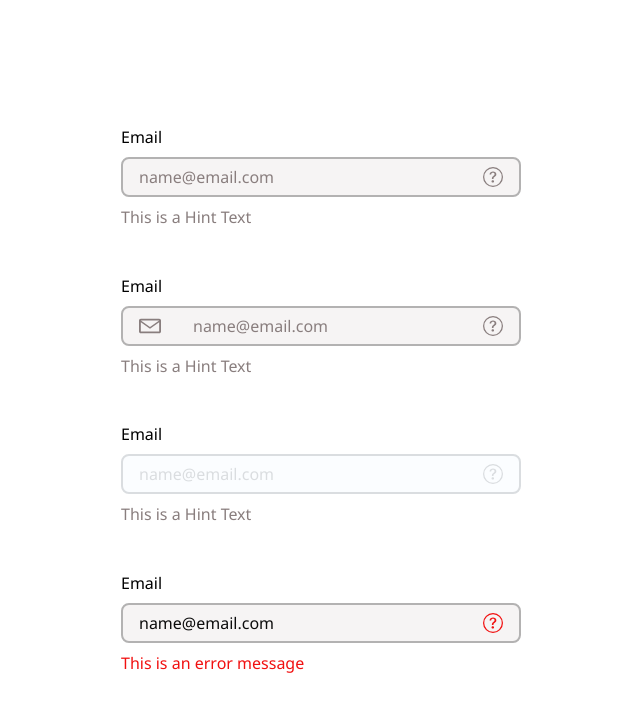
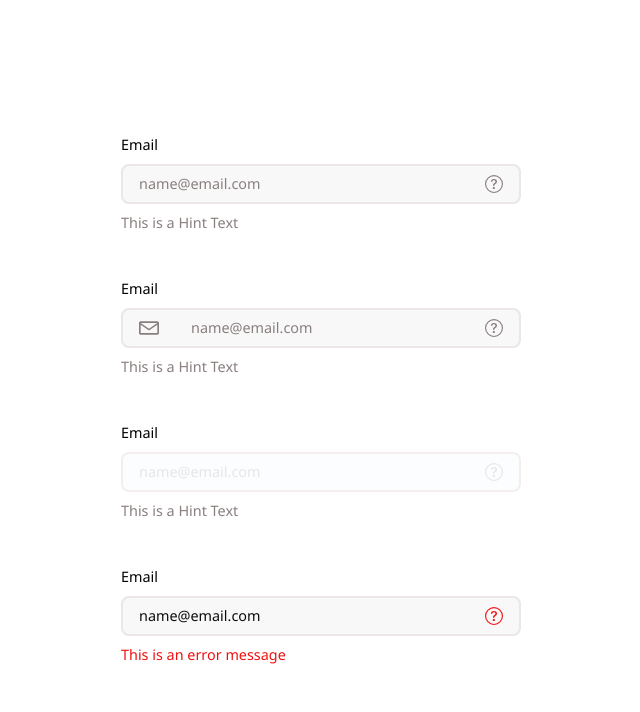
Before and after one commit to AMAN7040/Frontend, a plain HTML site: page inputComp/index.html in a window 1280 px wide. Shown: the whole page, without its empty margins (319-959 px from the left). Drawn offline with nearby package versions, Linux system fonts and the light colour scheme.

Commit message:
styling and strucutre updated

```diff
--- a/inputComp/css/style.css
+++ b/inputComp/css/style.css
@@ -16,11 +16,11 @@
     --error-color: rgb(241, 16, 16);
     --text-color: #0c0c0c;
     --text-primary: #897e7e;
-    --border-color: rgb(179, 178, 178);
+    --border-color: rgb(236, 230, 230);
     --bg-disabled: #fbfdff;
-    --text-disabled: #dadde0;
+    --text-disabled: #e4e6e8;
     --text-sm: 0.865rem;
-    --text-base: 1rem;
+    --text-base: 0.9rem;
   }
 
   body {
@@ -46,6 +46,9 @@
   .input-wrapper {
     display: grid;
     gap: 0.5rem;
+    font-size: var(--text-base);
+    font-family: "Noto Sans", sans-serif;
+    font-weight: 400;
   }
 
   .input-wrapper[data-status="error"] {
@@ -97,7 +100,7 @@
     border: 2px solid var(--border, var(--border-color)) !important;
     border-radius: 8px;
     color: var(--_color, var(--text-primary));
-    background-color: var(--_bg-color, #f6f4f4);
+    background-color: var(--_bg-color, #f8f8f8);
 
     &:hover {
       --_bg-color: var(--hover-color);
@@ -110,13 +113,13 @@
     &:has(input:disabled) {
       --_bg-color: var(--bg-disabled);
       --_color: var(--text-disabled);
-      --border: var(--text-disabled);
+      --border: rgb(244, 238, 238);
     }
 
     input {
       flex: 1;
       outline: none;
-      background-color: var(--_bg-color, #f6f4f4);
+      background-color: var(--_bg-color, #f8f8f8);
 
       &::placeholder {
         color: var(--text-primary) !important;
--- a/inputComp/index.html
+++ b/inputComp/index.html
@@ -32,8 +32,8 @@
             <svg
               xmlns="http://www.w3.org/2000/svg"
               viewBox="0 0 24 24"
-              width="22"
-              height="22"
+              width="20"
+              height="20"
               class="email-icon"
             >
               <path
@@ -50,8 +50,8 @@
             />
             <svg
               xmlns="http://www.w3.org/2000/svg"
-              width="20"
-              height="20"
+              width="18"
+              height="18"
               fill="currentColor"
               class="bi bi-question-circle"
               viewBox="0 0 16 16"
@@ -73,8 +73,8 @@
             <svg
               xmlns="http://www.w3.org/2000/svg"
               viewBox="0 0 24 24"
-              width="22"
-              height="22"
+              width="20"
+              height="20"
               class="email-icon"
             >
               <path
@@ -91,8 +91,8 @@
             />
             <svg
               xmlns="http://www.w3.org/2000/svg"
-              width="20"
-              height="20"
+              width="18"
+              height="18"
               fill="currentColor"
               class="bi bi-question-circle"
               viewBox="0 0 16 16"
@@ -114,8 +114,8 @@
             <svg
               xmlns="http://www.w3.org/2000/svg"
               viewBox="0 0 24 24"
-              width="22"
-              height="22"
+              width="20"
+              height="20"
               class="email-icon"
             >
               <path
@@ -132,8 +132,8 @@
             />
             <svg
               xmlns="http://www.w3.org/2000/svg"
-              width="20"
-              height="20"
+              width="18"
+              height="18"
               fill="currentColor"
               class="bi bi-question-circle"
               viewBox="0 0 16 16"
@@ -155,8 +155,8 @@
             <svg
               xmlns="http://www.w3.org/2000/svg"
               viewBox="0 0 24 24"
-              width="22"
-              height="22"
+              width="20"
+              height="20"
               class="email-icon"
             >
               <path
@@ -172,8 +172,8 @@
             />
             <svg
               xmlns="http://www.w3.org/2000/svg"
-              width="20"
-              height="20"
+              width="18"
+              height="18"
               fill="currentColor"
               class="bi bi-question-circle"
               viewBox="0 0 16 16"
```
